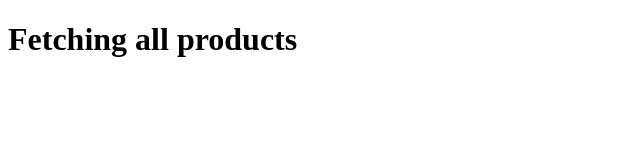
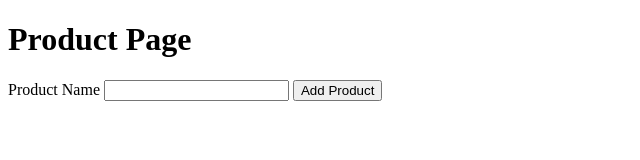
Before and after one commit to asadshakri/expess.js, a website: page LIVE/view/product.html in a window 1280 px wide. Shown: the whole page, without its empty margins (0-640 px from the left). Drawn offline with Linux system fonts and the light colour scheme.

Commit message:
modified html file

```diff
--- a/LIVE/view/product.html
+++ b/LIVE/view/product.html
@@ -6,6 +6,13 @@
     <title>Document</title>
 </head>
 <body>
-    <h1>Fetching all products</h1>
+    <div>
+        <h1>Product Page</h1>
+       <form>
+        <label for="product">Product Name</label>
+        <input type="text" id="product" name="productName" />
+        <button type="submit">Add Product</button>
+      </form>
+    </div>
 </body>
 </html>
```
